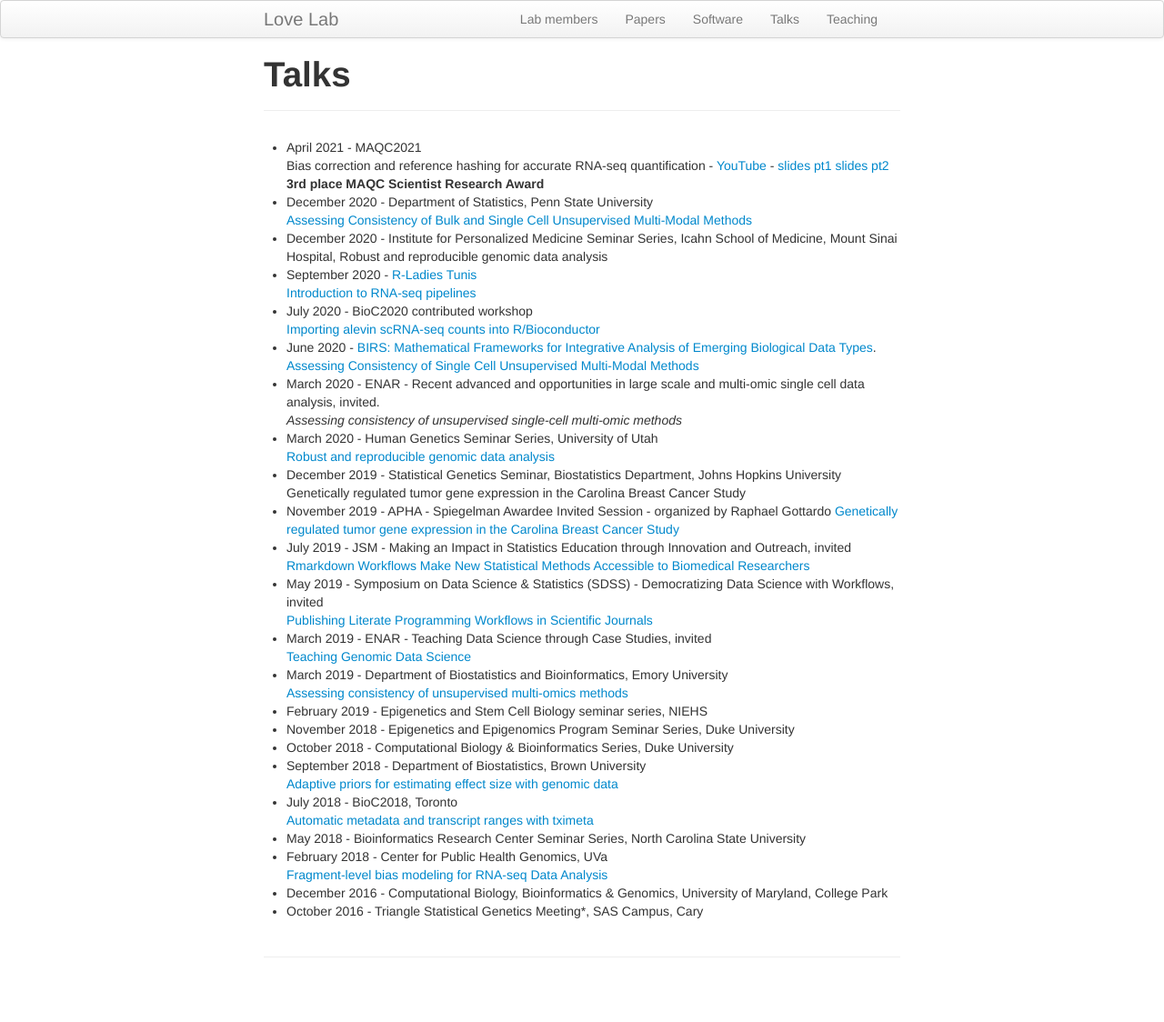
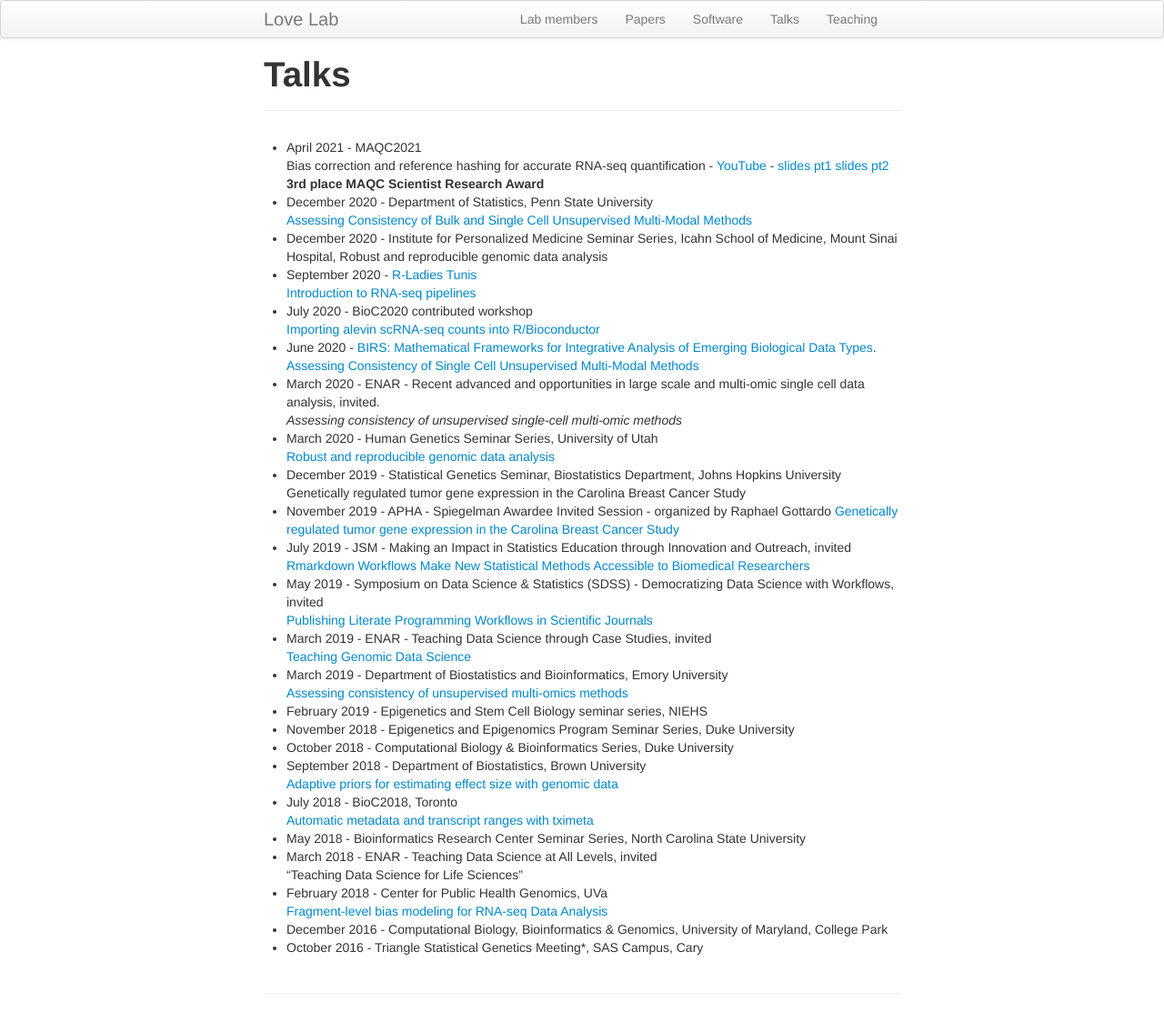
Before and after one commit to mikelove/mikelove.github.io, a Jekyll site: the page built from pages/talks.md, in a window 1280 px wide. Shown: the whole page at 91% size. Built offline with Jekyll 4.4.1, drawn with Linux system fonts in a browser that asks for light colours; before the commit the page ends 1084 px from its top, so only the background shows below that.

Commit message:
adding enar 2018

```diff
--- a/pages/talks.md
+++ b/pages/talks.md
@@ -59,6 +59,9 @@ title: "Talks"
 * May 2018 -
   Bioinformatics Research Center Seminar Series,
   North Carolina State University
+* March 2018 -
+  ENAR - Teaching Data Science at All Levels, invited <br>
+  "Teaching Data Science for Life Sciences"
 * February 2018 -
   Center for Public Health Genomics,
   UVa <br>
```
